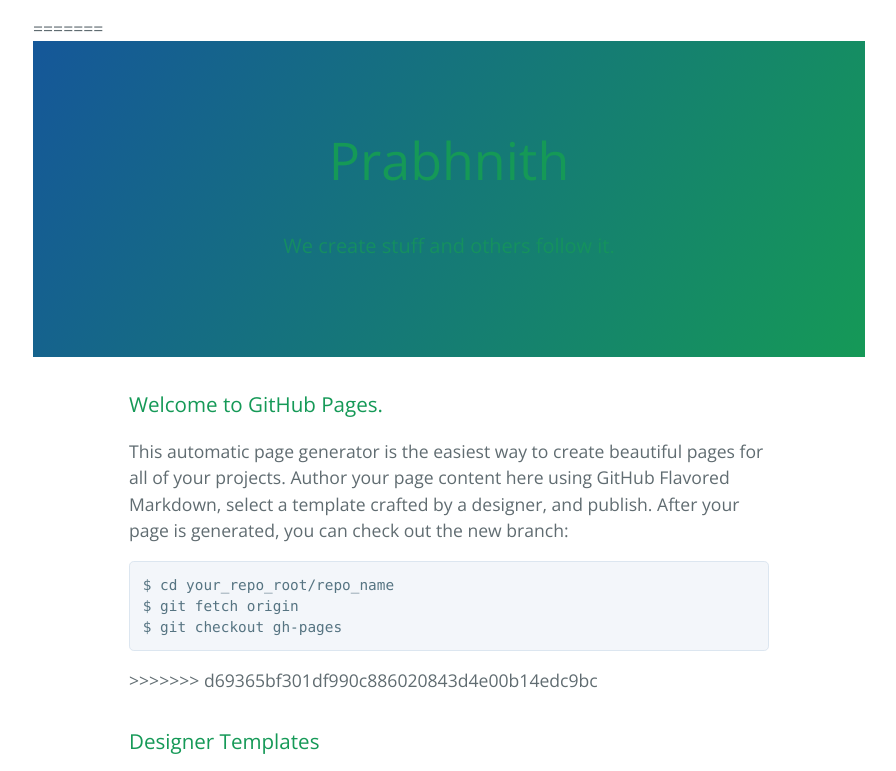
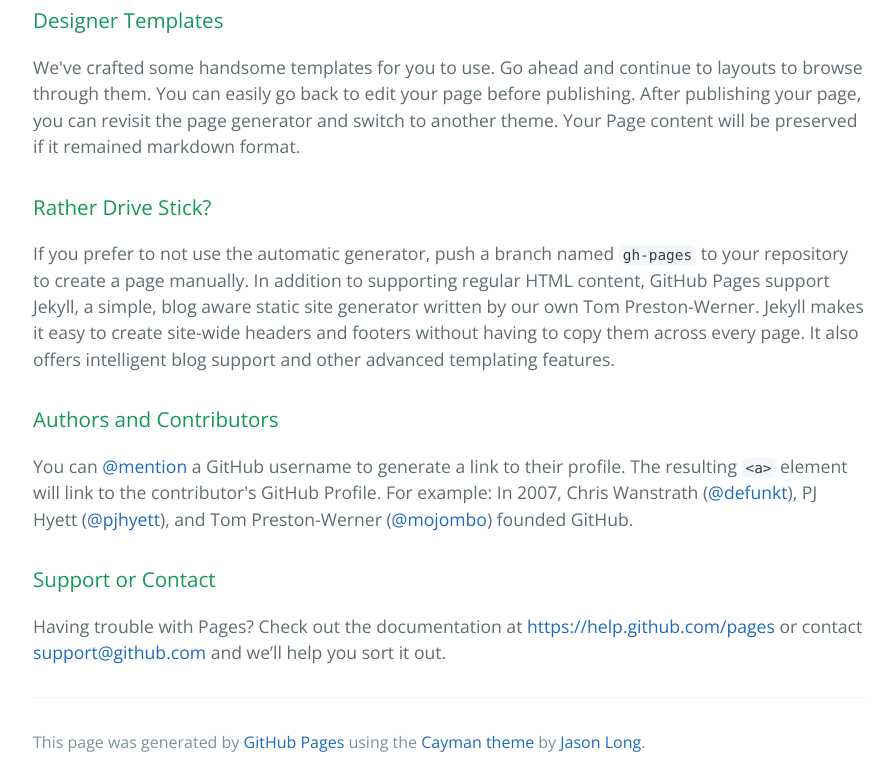
Before and after one commit to Prabhnith/prabhnith.github.com, a plain HTML site: page index.html in a window 1280 px wide. Shown: the part 869-1640 px from the top of the page, without its empty margins (191-1087 px from the left). Drawn offline with nearby package versions, Linux system fonts and the light colour scheme.

Commit message:
Introduction edited

```diff
--- a/index.html
+++ b/index.html
@@ -1,6 +1,5 @@
 <!DOCTYPE html>
 <html lang="en-us">
-<<<<<<< HEAD
 <head>
   <meta charset="UTF-8">
   <title>Prabhnith at GitHub</title>
@@ -37,33 +36,6 @@
       </code></pre>
 
       <p>If you're using the GitHub for Mac, simply sync your repository and you'll see the new branch.</p>
-=======
-  <head>
-    <meta charset="UTF-8">
-    <title>Prabhnith by Prabhnith</title>
-    <meta name="viewport" content="width=device-width, initial-scale=1">
-    <link rel="stylesheet" type="text/css" href="stylesheets/normalize.css" media="screen">
-    <link href='http://fonts.googleapis.com/css?family=Open+Sans:400,700' rel='stylesheet' type='text/css'>
-    <link rel="stylesheet" type="text/css" href="stylesheets/stylesheet.css" media="screen">
-    <link rel="stylesheet" type="text/css" href="stylesheets/github-light.css" media="screen">
-  </head>
-  <body>
-    <section class="page-header">
-      <h1 class="project-name">Prabhnith</h1>
-      <h2 class="project-tagline">We create stuff and others follow it.</h2>
-    </section>
-
-    <section class="main-content">
-      <h3>
-<a id="welcome-to-github-pages" class="anchor" href="#welcome-to-github-pages" aria-hidden="true"><span class="octicon octicon-link"></span></a>Welcome to GitHub Pages.</h3>
-
-<p>This automatic page generator is the easiest way to create beautiful pages for all of your projects. Author your page content here using GitHub Flavored Markdown, select a template crafted by a designer, and publish. After your page is generated, you can check out the new branch:</p>
-
-<pre><code>$ cd your_repo_root/repo_name
-$ git fetch origin
-$ git checkout gh-pages
-</code></pre>
->>>>>>> d69365bf301df990c886020843d4e00b14edc9bc
 
       <h3>
         <a id="designer-templates" class="anchor" href="#designer-templates" aria-hidden="true"><span class="octicon octicon-link"></span></a>Designer Templates</h3>
@@ -89,6 +61,7 @@
 
                 <span class="site-footer-credits">This page was generated by <a href="https://pages.github.com">GitHub Pages</a> using the <a href="https://github.com/jasonlong/cayman-theme">Cayman theme</a> by <a href="https://twitter.com/jasonlong">Jason Long</a>.</span>
               </footer>
+
             </section>
 
 
```
